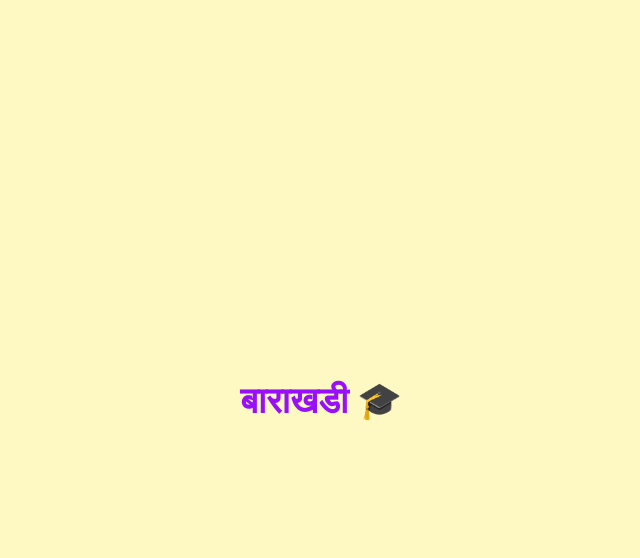
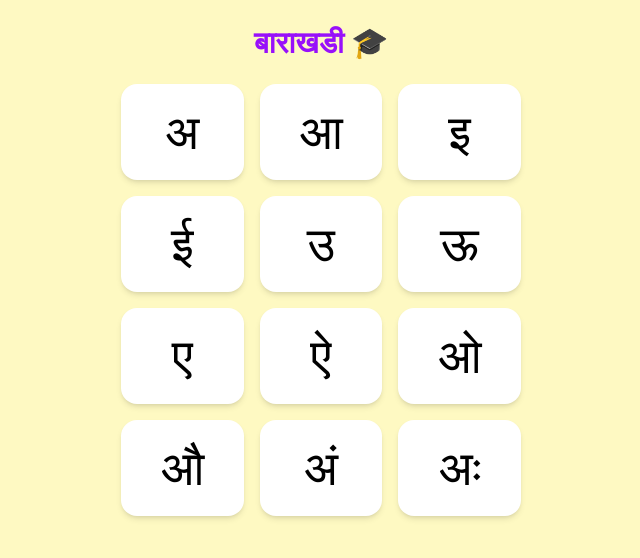
Before and after one commit to vishalkharjul/barakhadi, a React (Vite) app: page / in a window 1280 px wide. Shown: the top 558 px of the page, without its empty margins (319-959 px from the left). Built offline with nearby package versions, Linux system fonts and the light colour scheme.

Commit message:
Add VowelGrid component with vowel selection navigation

```diff
--- a/src/App.jsx
+++ b/src/App.jsx
@@ -1,11 +1,31 @@
-function App(){
-  return(
-    <div className="min-h-screen bg-yellow-100 flex items-center justify-center">
-      <h1 className="text-4xl font-bold text-purple-600">
+import { useState } from 'react';
+import VowelGrid from './components/VowelGrid';
+
+function App() {
+  const [selectedVowel, setSelectedVowel] = useState(null);
+
+  return (
+    <div className="min-h-screen bg-yellow-100">
+      <h1 className="text-3xl font-bold text-purple-600 text-center pt-6">
         बाराखडी 🎓
       </h1>
+
+      {selectedVowel ? (
+        <div className="text-center mt-10">
+          <p className="text-8xl">{selectedVowel.letter}</p>
+          <p className="text-xl mt-4 text-gray-600">Tracing screen coming soon!</p>
+          <button
+            onClick={() => setSelectedVowel(null)}
+            className="mt-6 bg-purple-500 text-white px-6 py-3 rounded-xl text-lg"
+          >
+            ← Back
+          </button>
+        </div>
+      ) : (
+        <VowelGrid onSelect={setSelectedVowel} />
+      )}
     </div>
-  )
+  );
 }
 
-export default App
+export default App;
--- /dev/null
+++ b/src/components/VowelGrid.jsx
@@ -0,0 +1,21 @@
+import vowels from "../data/vowels";
+
+function VowelGrid({ onSelect }) {
+  return (
+    <div className="grid grid-cols-3 gap-4 p-6 max-w-md mx-auto">
+      {vowels.map((vowel) => (
+        <button
+          key={vowel.id}
+          onClick={() => onSelect(vowel)}
+          className="bg-white rounded-2xl shadow-md p-6 text-5xl
+                     hover:bg-purple-100 active:scale-95
+                     transition-all duration-150"
+        >
+          {vowel.letter}
+        </button>
+      ))}
+    </div>
+  );
+}
+
+export default VowelGrid;
--- /dev/null
+++ b/src/data/vowels.js
@@ -0,0 +1,16 @@
+const vowels = [
+  { id: 1, letter: "अ", name: "a" },
+  { id: 2, letter: "आ", name: "aa" },
+  { id: 3, letter: "इ", name: "i" },
+  { id: 4, letter: "ई", name: "ee" },
+  { id: 5, letter: "उ", name: "u" },
+  { id: 6, letter: "ऊ", name: "oo" },
+  { id: 7, letter: "ए", name: "e" },
+  { id: 8, letter: "ऐ", name: "ai" },
+  { id: 9, letter: "ओ", name: "o" },
+  { id: 10, letter: "औ", name: "au" },
+  { id: 11, letter: "अं", name: "am" },
+  { id: 12, letter: "अः", name: "aha" },
+];
+
+export default vowels;
```
